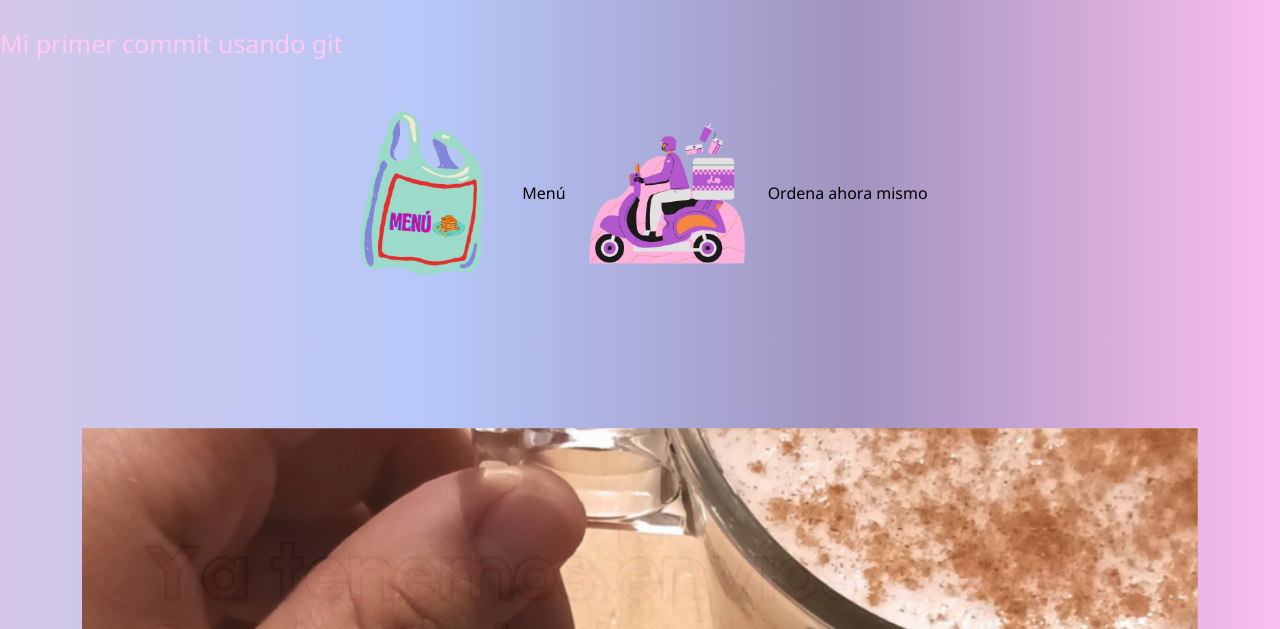
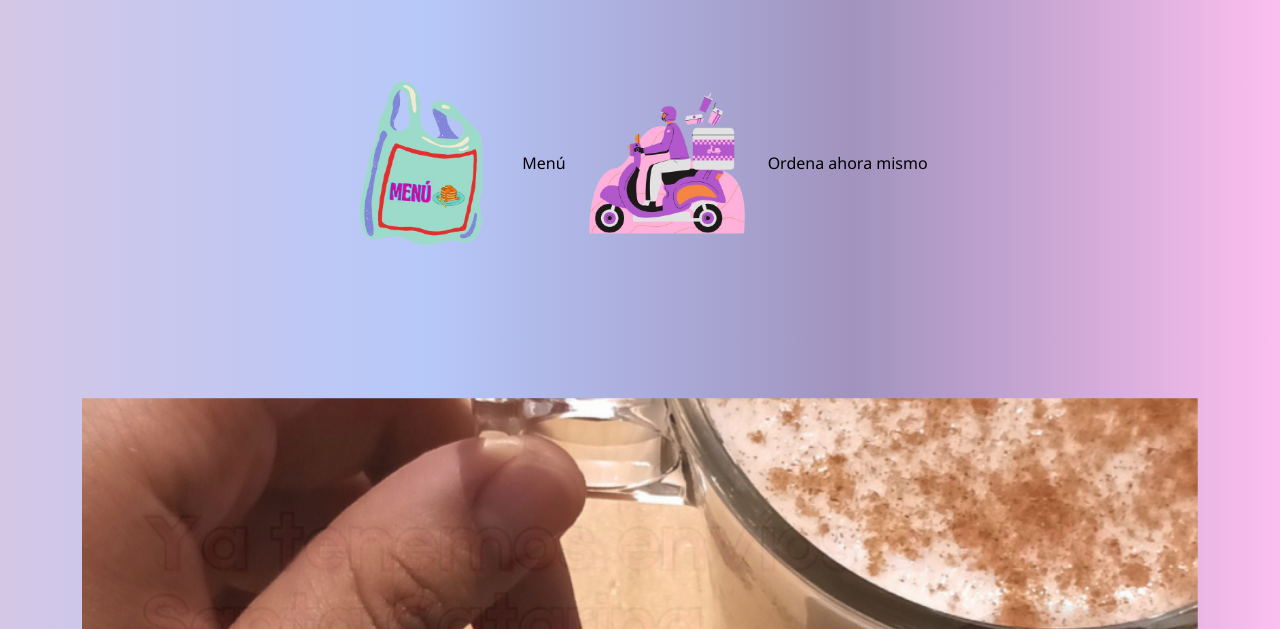
Before and after one commit to Bethstorm95/Bethstorm95.github.io, a plain HTML site: page index.html in a window 1280 px wide. Shown: the part 171-800 px from the top of the page. Drawn offline with nearby package versions, Linux system fonts and the light colour scheme.

```diff
--- a/index.html
+++ b/index.html
@@ -20,10 +20,6 @@
         <a class="navbar-brand" href="./index.html">
           <img src="./imagenes/BannerparapaginawebCCS.png" alt="bannerccs" width="30">
         </a>
-      </div>
-
-      <div>
-        <h1> Mi primer commit usando git</h1>
       </div>
 </header>
 
```
